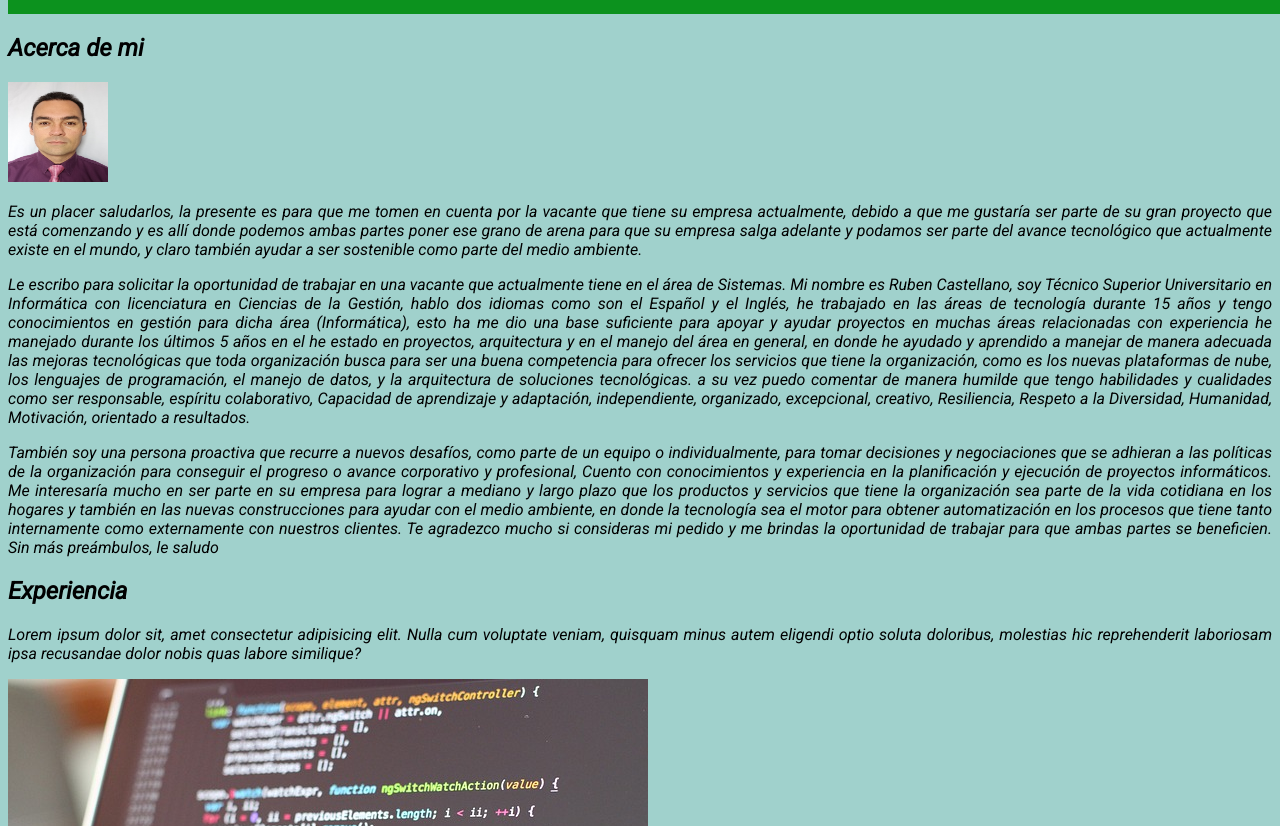
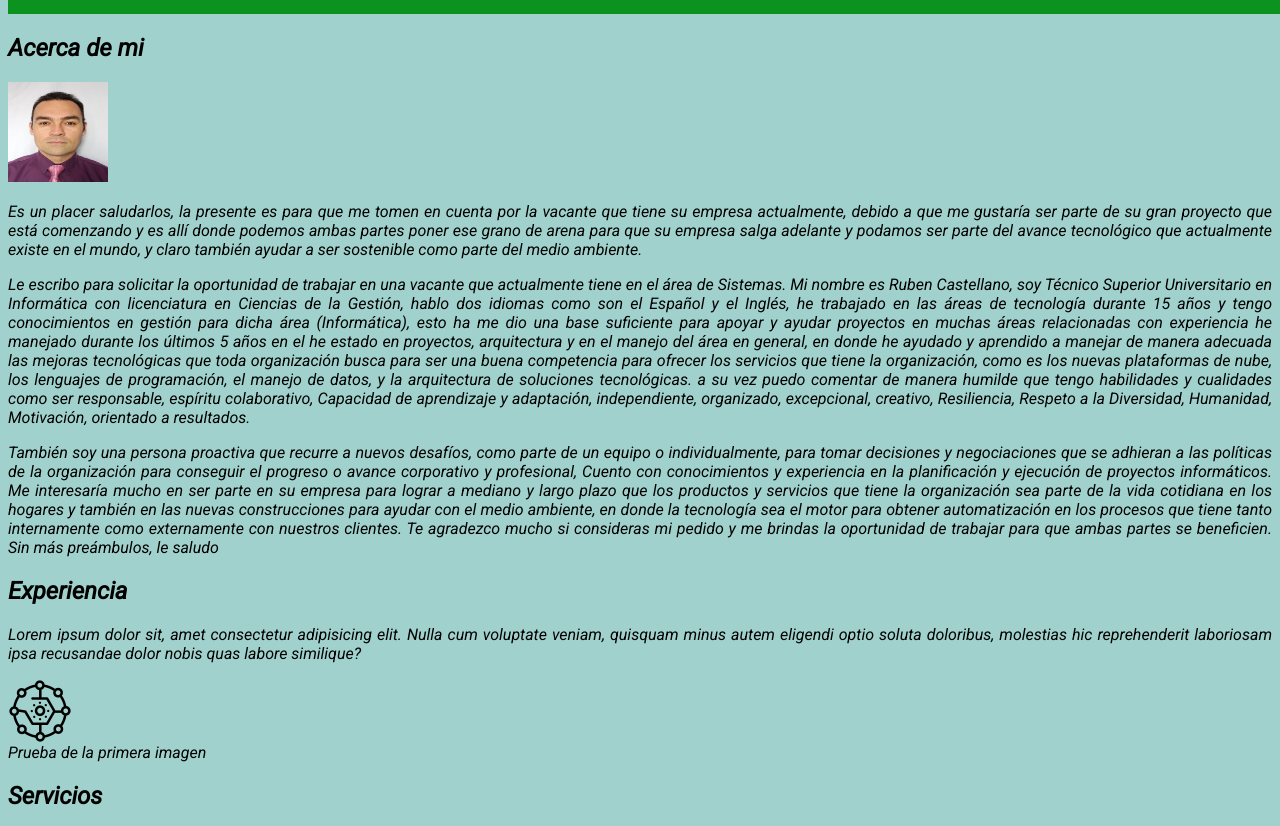
Before and after one commit to rubencastellanog/miprimeraWeb, a plain HTML site: page index.html in a window 1280 px wide. Shown: the part 108-934 px from the top of the page. Drawn offline with Linux system fonts and the light colour scheme; a script that the page names is missing.

Commit message:
modificacion de imagen

```diff
--- a/index.html
+++ b/index.html
@@ -74,7 +74,7 @@
     Nulla cum voluptate veniam, quisquam minus autem eligendi optio soluta doloribus,
     molestias hic reprehenderit laboriosam ipsa recusandae dolor nobis quas labore similique?</p>
     <section class="seccion-2">
-      <img src="imagen/code-820275_640.jpg" alt="Imagen_carrusel"></section>
+      <img src="imagen/conectivity.png" alt="Imagen_carrusel"></section>
   <div class="container">
       <div class="card-container">
           <div class="image-container"></div>
```
